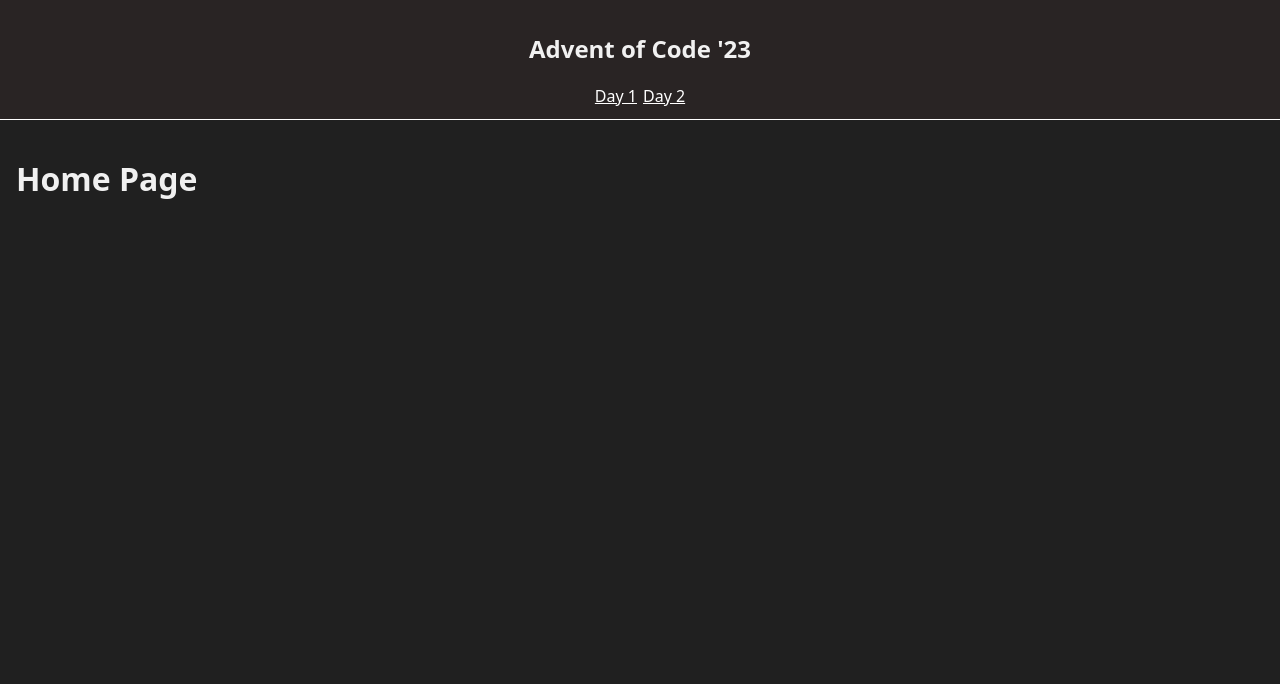
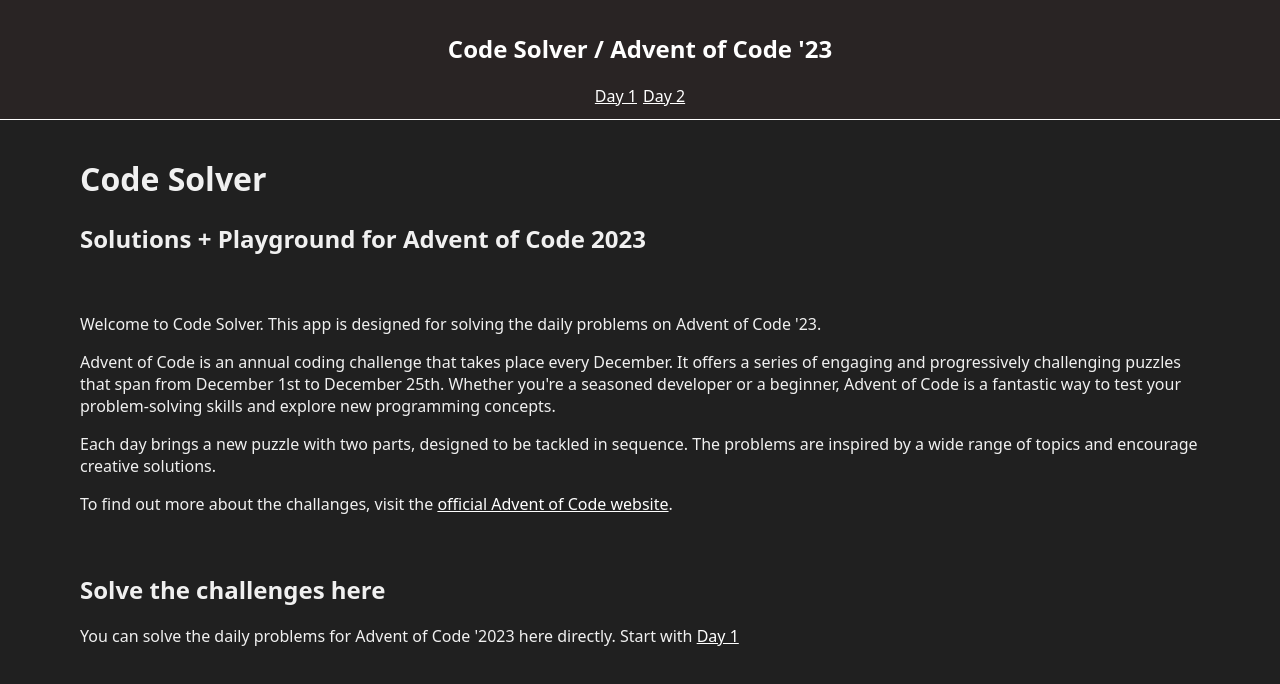
Before and after one commit to ankur1812/advent-of-code-23, a Nuxt app: page / in a window 1280 px wide. Shown: the top 684 px of the page. Built offline with nearby package versions, Linux system fonts and the light colour scheme.

Commit message:
homepage update

```diff
--- a/components/Header.vue
+++ b/components/Header.vue
@@ -1,6 +1,8 @@
 <template>
   <header>
-    <h2>Advent of Code '23</h2>
+    <h2>
+      <NuxtLink to="/"> Code Solver / Advent of Code '23 </NuxtLink>
+    </h2>
     <div class="links">
       <NuxtLink to="/day/1"> Day 1 </NuxtLink>
       <NuxtLink to="/day/2"> Day 2 </NuxtLink>
@@ -9,6 +11,9 @@
 </template>
 
 <style scoped>
+h2 a {
+  text-decoration: none;
+}
 .links {
   display: flex;
   gap: 6px;
--- a/pages/index.vue
+++ b/pages/index.vue
@@ -1,8 +1,54 @@
 <template>
-    <div>
-      <h1>Home Page</h1>
+  <div class="home">
+    <div class="header2">
+      <h1 class="title">Code Solver</h1>
+      <h2 class="subtitle">Solutions + Playground for Advent of Code 2023</h2>
+      <!-- <h2 class="subtitle">A Daily Coding Challenge Adventure</h2> -->
     </div>
-  </template>
 
-  <script setup>
-  </script>
+    <br />
+    <section class="intro">
+      <p>
+        Welcome to Code Solver. This app is designed for solving the daily
+        problems on Advent of Code '23.
+      </p>
+      <p>
+        Advent of Code is an annual coding challenge that takes place every
+        December. It offers a series of engaging and progressively challenging
+        puzzles that span from December 1st to December 25th. Whether you're a
+        seasoned developer or a beginner, Advent of Code is a fantastic way to
+        test your problem-solving skills and explore new programming concepts.
+      </p>
+      <p>
+        Each day brings a new puzzle with two parts, designed to be tackled in
+        sequence. The problems are inspired by a wide range of topics and
+        encourage creative solutions.
+      </p>
+      <p>
+        To find out more about the challanges, visit the
+        <a
+          href="https://adventofcode.com"
+          target="_blank"
+          rel="noopener noreferrer"
+          >official Advent of Code website</a
+        >.
+      </p>
+    </section>
+    <br />
+    <section class="cta">
+      <h2>Solve the challenges here</h2>
+      <p>
+        You can solve the daily problems for Advent of Code '2023 here directly.
+        Start with
+        <a href="/day/1" rel="noopener noreferrer" class="cta-button">Day 1</a>
+      </p>
+    </section>
+  </div>
+</template>
+<script setup></script>
+
+<style scoped>
+.home {
+  padding: 0 4rem;
+}
+</style>
```
